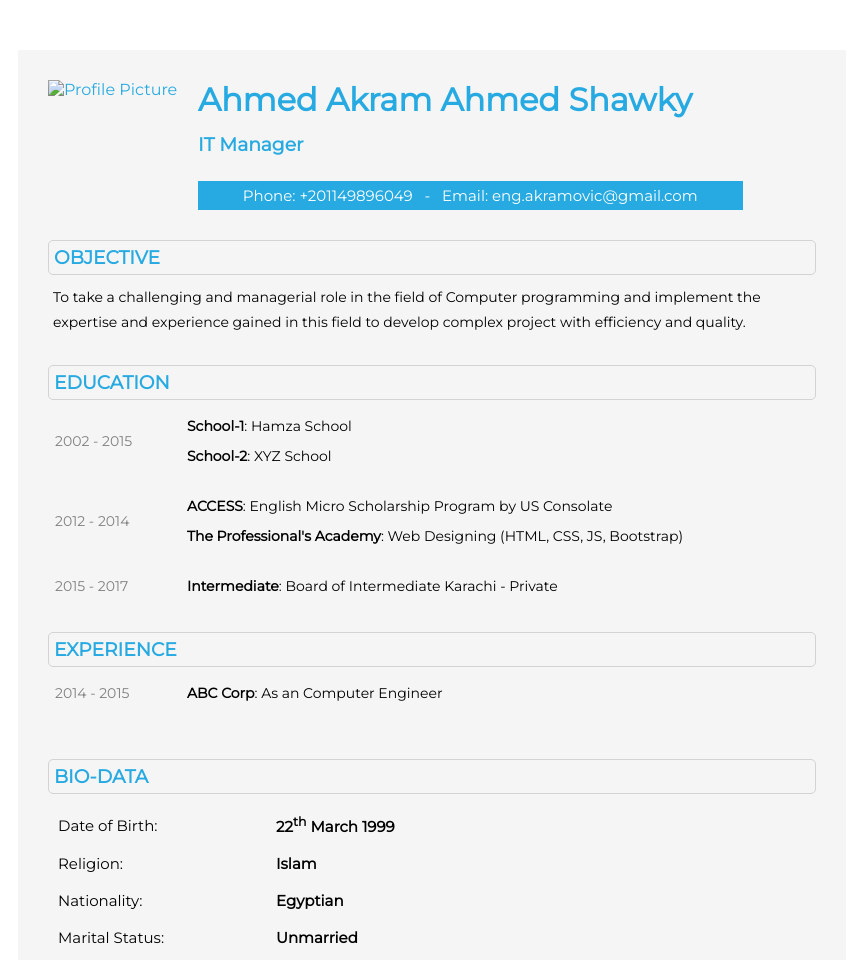
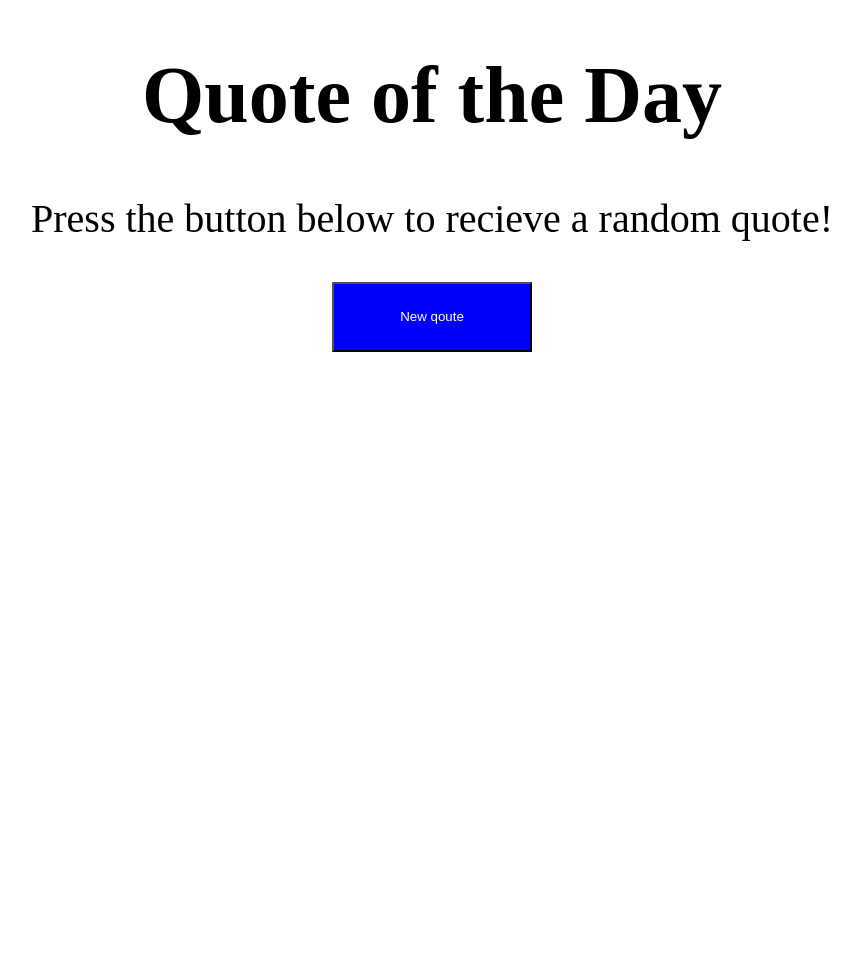
Before and after one commit to Abdelaziz25/HTTP_Client_server, a plain HTML site: page HTTP-Server-Client-main/HTTP-Client/id.html in a window 1280 px wide. Shown: the whole page, without its empty margins (208-1068 px from the left). After the commit the page ends 800 px from the top, so only its background shows below. Drawn offline with Linux system fonts and the light colour scheme.

Commit message:
editing in html and css and js

```diff
--- a/HTTP-Server-Client-main/HTTP-Client/id.html
+++ b/HTTP-Server-Client-main/HTTP-Client/id.html
@@ -1,88 +1,15 @@
-<!DOCTYPE html>
-<html lang="en">
+<html>
 <head>
-    <meta charset="UTF-8">
-    <title>CV Using HTML & CSS</title>
-    <link href="https://fonts.googleapis.com/css?family=Montserrat" rel="stylesheet">
     <link rel="stylesheet" href="style.css">
 </head>
 <body>
-
-<div id="page">
-    <div class="photo-and-name">
-        <img src="profile.png" class="photo" alt="Profile Picture">
-        <div class="contact-info-box">
-            <h1 class="name">Ahmed Akram Ahmed Shawky</h1>
-            <br>
-            <h3 class="job-title">IT Manager</h3>
-            <p class="contact-details">Phone: +201149896049 &nbsp; - &nbsp; Email: eng.akramovic@gmail.com</p>
-        </div>
+    <div class="new">
+        <h1 style="font-size: 80px;">Quote of the Day</h1>
+        <p style="font-size: 40px;">Press the button below to recieve a random quote!</p>
+        <button class="new2" onclick="newqoute()">New qoute</button>
+        <p style="font-size: 40px;" id="body"></p>
+        <p style="font-size: 40px;" id="head"></p>
     </div>
-    <div id="objective">
-        <h3>Objective</h3>
-        <p>
-            To take a challenging and managerial role in the field of Computer programming and implement the expertise and experience gained in this field to develop complex project with efficiency and quality.
-        </p>
-    </div>
-    <div id="education">
-        <h3>Education</h3>
-        <table>
-            <tr class="school-1">
-                <td rowspan="2">2002 - 2015</td>
-                <td><b>School-1</b>: Hamza School</td>
-            </tr>
-            <tr class="school-2">
-                <td><b>School-2</b>: XYZ School</td>
-            </tr>
-
-            <tr class="school-1">
-                <td rowspan="2">2012 - 2014</td>
-                <td><b>ACCESS</b>: English Micro Scholarship Program by US Consolate</td>
-            </tr>
-            <tr class="school-2">
-                <td><b>The Professional's Academy</b>: Web Designing (HTML, CSS, JS, Bootstrap)</td>
-            </tr>
-
-            <tr>
-                <td style="width: 120px; color: gray;">2015 - 2017</td>
-                <td><b>Intermediate</b>: Board of Intermediate Karachi - Private</td>
-            </tr>
-        </table>
-    </div>
-    <div id="work">
-        <h3>Experience</h3>
-        <table>
-            <tr class="work-1">
-                <td>2014 - 2015</td>
-                <td><b>ABC Corp</b>: As an Computer Engineer</td>
-            </tr>
-
-        </table>
-    </div>
-    <div id="bio-data">
-        <h3>Bio-Data</h3>
-        <table>
-
-            <tr>
-                <td>Date of Birth:</td>
-                <td><b>22<sup>th</sup> March 1999</b></td>
-            </tr>
-
-            <tr>
-                <td>Religion:</td>
-                <td><b>Islam</b></td>
-            </tr>
-            <tr>
-                <td>Nationality:</td>
-                <td><b>Egyptian</b></td>
-            </tr>
-            <tr>
-                <td>Marital Status:</td>
-                <td><b>Unmarried</b></td>
-            </tr>
-        </table>
-    </div>
-</div>
-
+  <script src="main.js" ></script>
 </body>
 </html>
--- /dev/null
+++ b/HTTP-Server-Client-main/HTTP-Client/main.js
@@ -0,0 +1,40 @@
+
+var qoute = [" \" Be yourself; everyone else is already taken\"","--Oscar Wilde"," \"Two things are infinite: the universe and human stupidity; and I'm not sure about the universe.\" ","--Albert Einstein","\"So many books, so little time.\"","--Frank Zappa"]
+
+var j=6;
+
+function newqoute()
+{
+    var i=Math.floor((Math.random()*qoute.length));
+if(i%2!=0 )
+{
+    i++;
+    if(i==j)
+    {
+        i=i-2;
+    }
+}
+
+if(i>qoute.length-1)
+{
+    i=0
+    if(i==j)
+    {
+        i=i+2;
+    }
+}
+
+if(i==j && j==0)
+{
+    i=i+2
+}
+if(i==j)
+{
+    i=i-2;
+}
+    j=i;
+        document.getElementById("body").innerHTML=qoute[i]
+        i++
+        document.getElementById("head").innerHTML=qoute[i]
+
+}
--- a/HTTP-Server-Client-main/HTTP-Client/style.css
+++ b/HTTP-Server-Client-main/HTTP-Client/style.css
@@ -1,140 +1,17 @@
-* {margin: 0;padding: 0;}
-
-body{font-family: 'Montserrat', sans-serif;}
-
-#page {
-    min-height: 200px;
-    width: 60%;
-    min-width: 600px;
-    background: whitesmoke;
-    margin: 50px auto;
-    padding: 30px;
-    color: #27aae1;
-}
-
-.photo-and-name {
-    /* NO STYLE NEEDED YET */
-}
-
-.photo {
-    width: 15%;
-    min-width: 130px;
-    float: left;
-    margin-right: 20px;
-}
-
-.contact-info-box {
-    width: 70.9%;
-    display: inline-block;
-}
-
-.name {
-    margin-bottom: -5px;
-}
-.job-title {
-    display: inline-block;
-}
-
-.contact-details {
-    background: #27aae1;
-    color: white;
+.new
+{
     text-align: center;
-    margin: auto;
-    margin-top: 25px;
-    padding: 5px;
-    font-size: 15px;
-}
-
-#objective {
+    margin-top: 50px;
 
 }
-
-#objective h3 {
-    border: 1px solid #d3d3d3;
-    text-transform: uppercase;
-    padding: 5px;
-    border-radius: 5px;
-    margin: 30px 0 10px;
+.new2
+{
+    width: 200px;
+    height: 70px;
+    background-color: blue;
+    color: white;
 }
-
-#objective p {
-    padding: 0 5px;
-    line-height: 25px;
-    font-size: 14px;
-    color: #000;
+.new2:hover
+{
+    background-color: greenyellow;
 }
-
-#education h3 {
-    border: 1px solid #d3d3d3;
-    text-transform: uppercase;
-    padding: 5px;
-    border-radius: 5px;
-    margin: 30px 0 10px;
-}
-
-#education table td {
-    padding: 5px;
-    font-size: 14px;
-    color: #000;
-}
-
-#education table tr.school-1 td:first-child {
-    width: 120px;
-    color: gray;
-    padding-bottom: 25px;
-}
-
-#education table tr.school-2 td:first-child {
-    padding-bottom: 25px;
-}
-
-#work h3 {
-    border: 1px solid #d3d3d3;
-    text-transform: uppercase;
-    padding: 5px;
-    border-radius: 5px;
-    margin: 30px 0 10px;
-}
-
-#work table td {
-    padding: 5px;
-    font-size: 14px;
-    color: #000;
-}
-
-#work table tr.work-1 td:first-child {
-    width: 120px;
-    color: gray;
-    padding-bottom: 25px;
-}
-
-#work table tr.work-1 td {
-    padding-bottom: 25px;
-}
-
-#work table tr.work-2 td:first-child {
-    width: 120px;
-    color: gray;
-}
-
-#bio-data h3 {
-    border: 1px solid #d3d3d3;
-    text-transform: uppercase;
-    padding: 5px;
-    border-radius: 5px;
-    margin: 30px 0 10px;
-}
-
-#bio-data table td {
-    padding: 8px;
-    font-size: 15px;
-    color: #000;
-}
-
-#bio-data table tr td:first-child {
-    width: 200px;
-}
-
-#bio-data table tr td:nth-child(2) {
-    width: 300px;
-}
```
